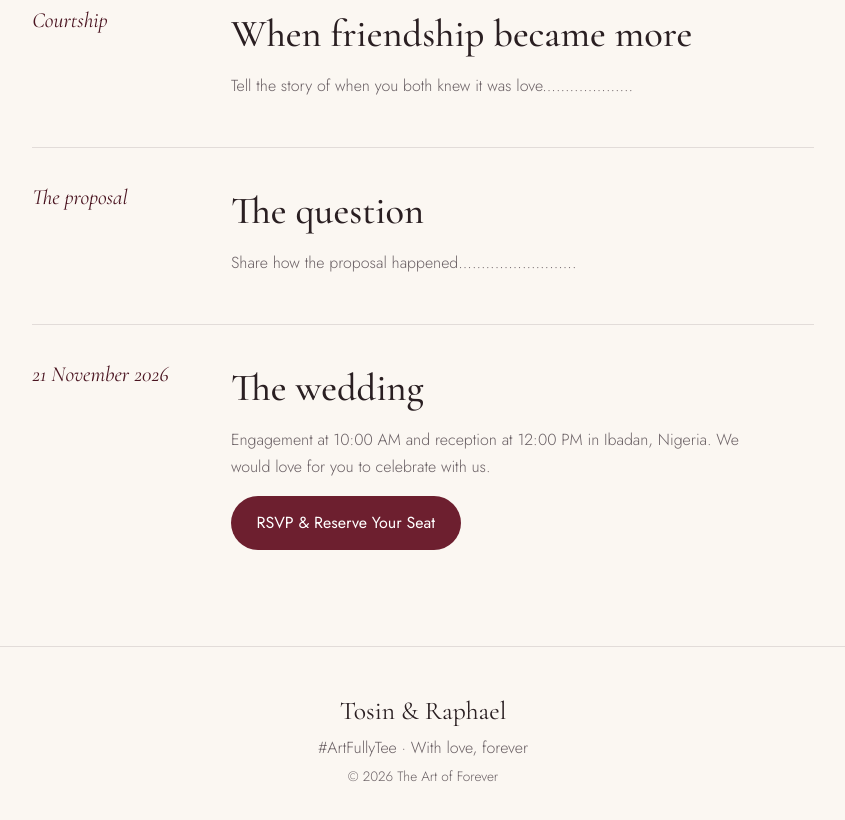
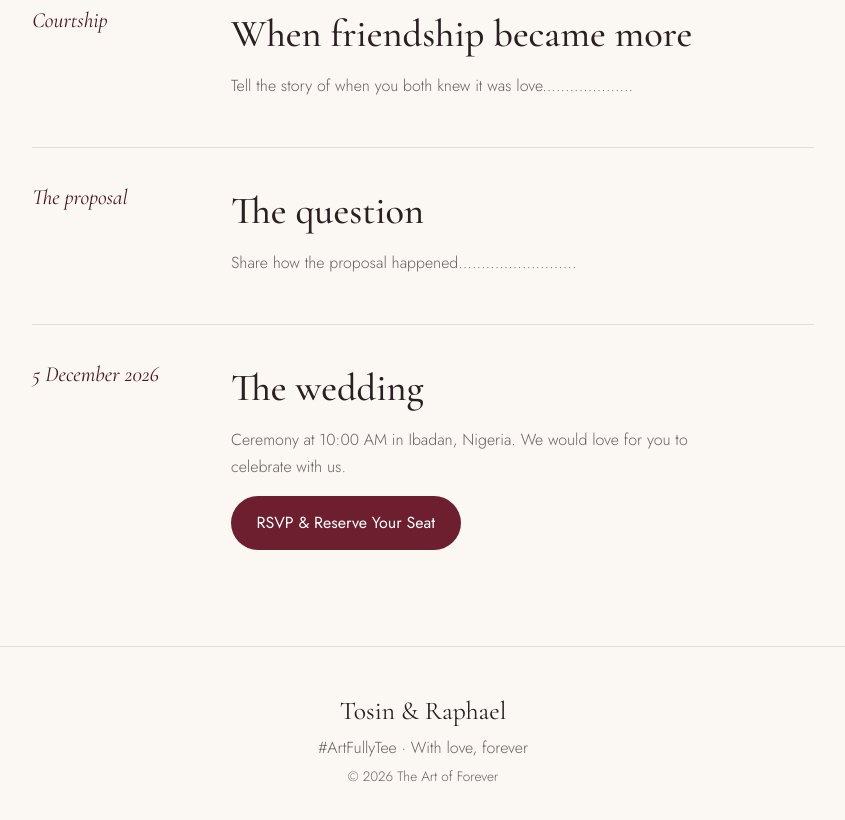
Before and after one commit to TosinMary/The-Art-of-Forever, a plain HTML site: page story.html in a window 1280 px wide. Shown: the part 772-1592 px from the top of the page, without its empty margins (217-1062 px from the left). Drawn offline with nearby package versions, Linux system fonts and the light colour scheme.

```diff
--- a/story.html
+++ b/story.html
@@ -71,10 +71,10 @@
       </article>
 
       <article class="chapter">
-        <div class="chapter-year">21 November 2026</div>
+        <div class="chapter-year">5 December 2026</div>
         <div class="chapter-body">
           <h2>The wedding</h2>
-          <p>Engagement at 10:00 AM and reception at 12:00 PM in Ibadan, Nigeria. We would love for you to celebrate with us.</p>
+          <p>Ceremony at 10:00 AM in Ibadan, Nigeria. We would love for you to celebrate with us.</p>
           <a href="rsvp.html" class="btn btn-primary">RSVP &amp; Reserve Your Seat</a>
         </div>
       </article>
```
